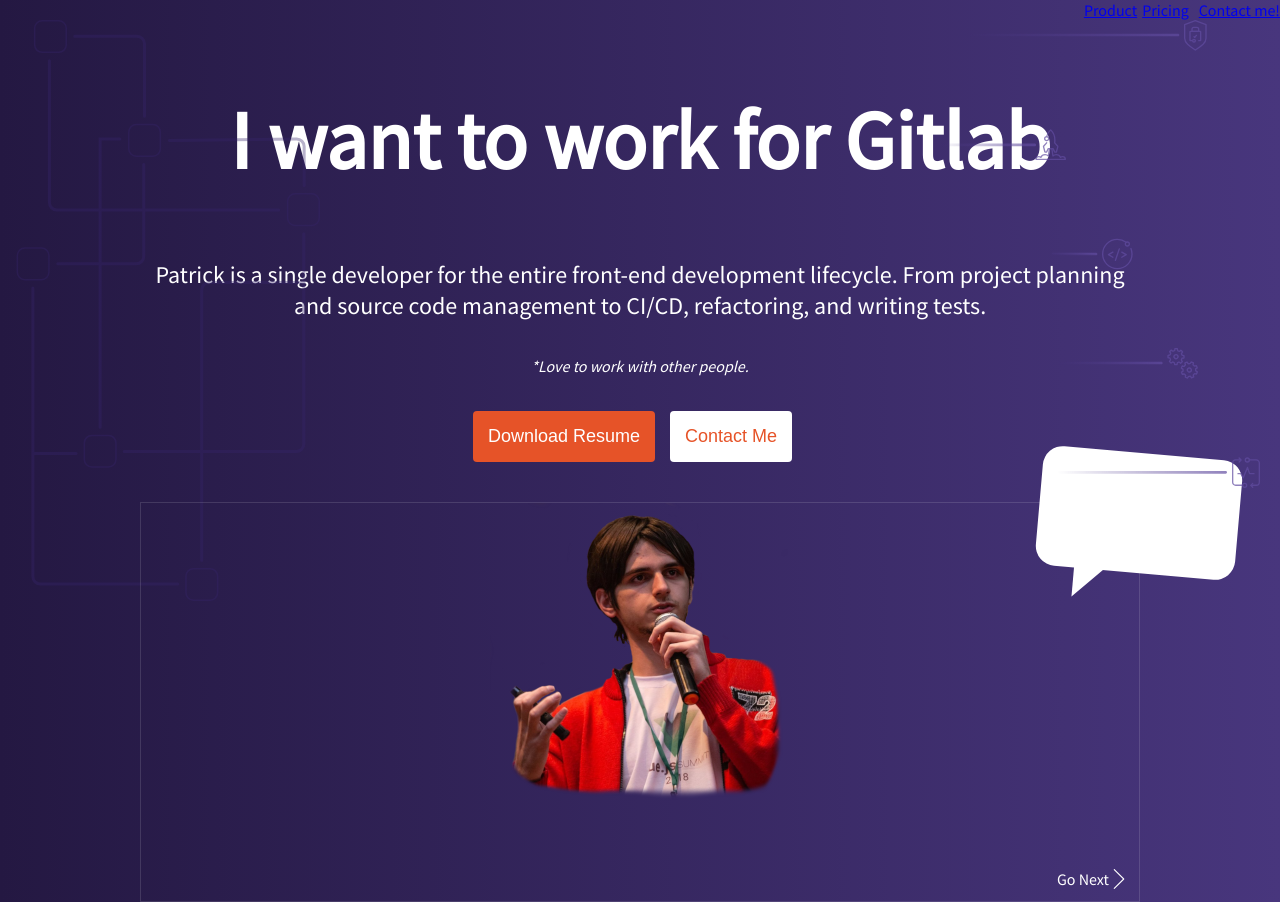
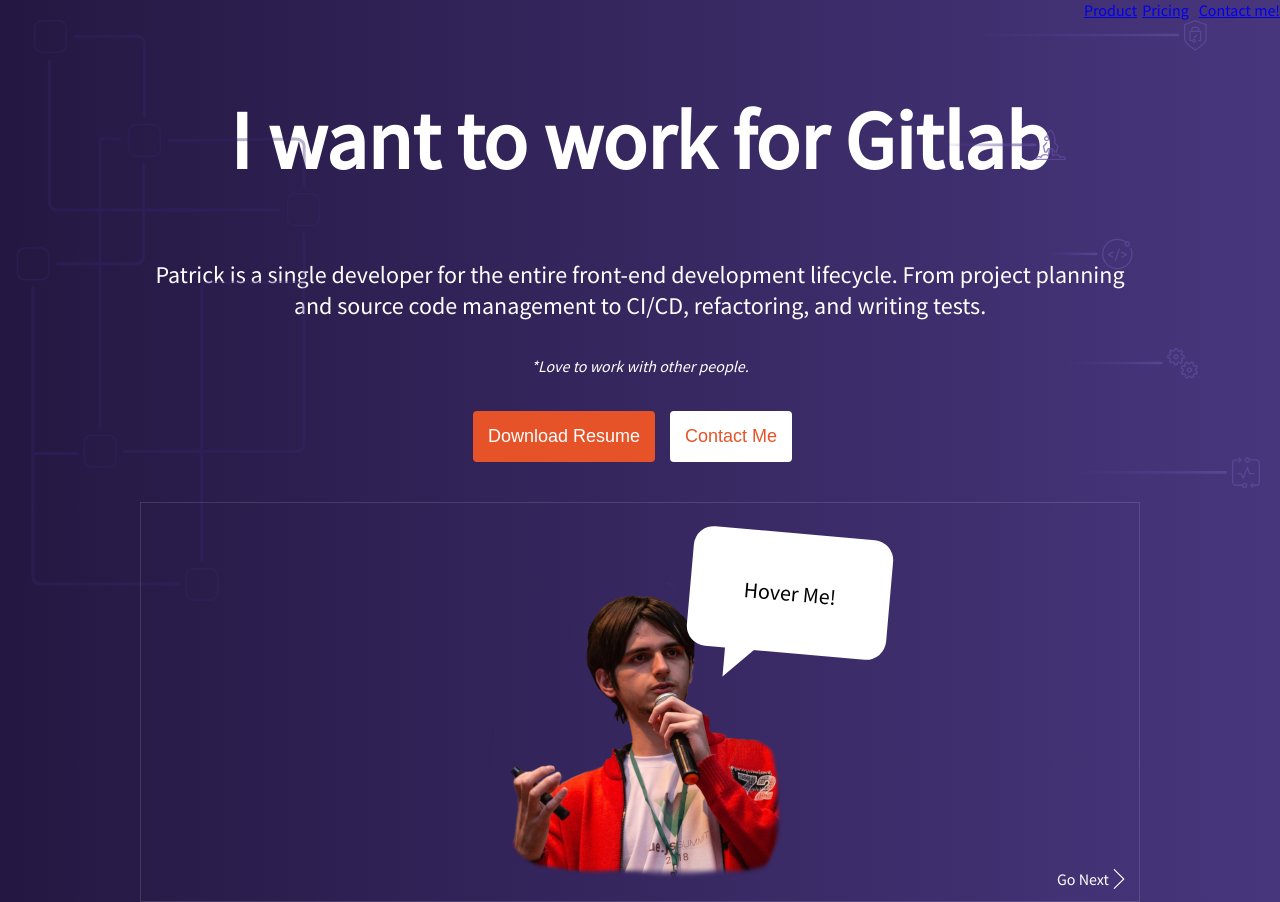
Before and after one commit to trickstival/i-wanna-work-for-gitlab, a Vue app: page /#/ in a window 1280 px wide. Built offline with nearby package versions, Linux system fonts and the light colour scheme; a web font is replaced by a local one.

Commit message:
Basic entity managing is working!

```diff
--- a/src/components/SceneRenderer.vue
+++ b/src/components/SceneRenderer.vue
@@ -1,28 +1,14 @@
 <template>
     <scene
-        :started.sync="isFirstSceneRunning"
-        :entities="sceneEntities"
-        @next="next">
-        <!-- <character
-            :class="{ jingling: !currentAct }"
-            :image="require('@/assets/characters/me_vuejs.png')"
-            class="me-vue">
-            <div v-if="isFirstSceneRunning" class="default-dialog">
-                {{ characters.ME.currentDialog }}
-            </div>
-            <template v-else>
-                <span class="bla first-bla">PLS,</span>
-                <span class="bla second-bla">HOVER,</span>
-                <span class="bla third-bla">ME.</span>
-            </template>
-        </character> -->
+        :initial-entities="sceneEntities"
+        :actions="actions">
     </scene>
 </template>
 
 <script>
 import Scene from './scene-use/Scene'
-import Act from './scene-use/Act'
-import Character, { BuildCharacter } from './scene-use/Character'
+import Character from './scene-use/Character'
+import { characters, actions } from './lists'
 import Baloon from './scene-use/Baloon'
 
 export default {
@@ -33,70 +19,26 @@
     },
     data () {
         return {
-            characters: {
-                ME: BuildCharacter()
-            },
+            actions,
             currentAct: null
         }
     },
     computed: {
-        isFirstSceneRunning: {
-            set (val) {
-                if (val) {
-                    this.start()
-                    return
-                }
-                this.currentAct = null
-            },
-            get () {
-                return this.currentAct
-            }
-        },
-        firstScene () {
-            const { ME } = this.characters
-            return [
-                (act) => {
-                    act.addCharacter(ME)
-                    ME.speak(`Hello, I'm Patrick`)
-                    ME.speak(`I'm here to show some of the stuff I can do with JS`)
-                    ME.speak(`First, let me tell ya about my first project`)
-                    ME.speak(`It all started in 2017, with this project called ScoutUp!`)
-
-                },
-                (act) => ME.speak(`I'm here to show some of the stuff I can do with JS`)
-            ].map(exec => Act(this.firstScene, exec))
-        },
         sceneEntities () {
             return [
-                ...Object.values(this.characters)
-            ].map(entity => entity.getEntity())
+                ...characters
+            ].map(char => char.getEntity())
         }
     },
     methods: {
-        start () {
-            this.next()
-        },
-        next () {
-            if (this.currentAct && !this.currentAct.done) {
-                this.currentAct.resume()
-                return
-            }
-            const { firstScene } = this
-            this.currentAct = firstScene[firstScene.indexOf(this.currentAct) + 1]
 
-            if (!this.currentAct) {
-                return
-            }
-            return this.currentAct.start()
-        }
     }
 }
 </script>
 
-<style lang="scss" scoped>
+<style lang="scss">
 @import url('https://fonts.googleapis.com/css?family=ZCOOL+KuaiLe');
 .me-vue {
-    position: absolute;
     left: 35%;
     top: 20%;
 }
--- /dev/null
+++ b/src/components/lists/actions.js
@@ -0,0 +1,28 @@
+import SceneEntity from '@/components/scene-use/SceneEntity'
+
+const image = (id, url) => {
+    return SceneEntity(id, {
+        getComponent () {
+            return {
+                name: 'imageEntity',
+                render: h => h('img', {
+                    attrs: { src: url }
+                })
+            }
+        }
+    })
+}
+
+// if a function is yielded, it should wait for the user to click on "Go Next"
+export default async function* (scene) {
+    const patrick = scene.get('patrick')
+    yield patrick.speak('Hey guys!')
+    yield patrick.speak(`I'm Patrick, a Web Developer who really wanna work for you.`)
+    yield patrick.speak('Let me show you some of my open-source projects')
+    patrick.goTo({ left: 0 })
+    const thePirateImage = image('the-pirate', require('@/assets/the-pirate-example.jpg'))
+    await scene.addEntity(thePirateImage)
+    thePirateImage.moveTo({ top: '50%', right: '5px' })
+    yield patrick.speak('This is how you use my lib called "the-pirate"')
+
+}
--- /dev/null
+++ b/src/components/lists/characters.js
@@ -0,0 +1,10 @@
+import { BuildCharacter } from '../scene-use/Character'
+
+// exports some character entities
+export default [
+    BuildCharacter({
+        image: require('@/assets/characters/me_vuejs.png'),
+        id: 'patrick',
+        class: 'me-vue'
+    })
+]
--- /dev/null
+++ b/src/components/lists/index.js
@@ -0,0 +1,2 @@
+export { default as characters } from './characters'
+export { default as actions } from './actions'
--- a/src/components/scene-use/Baloon.vue
+++ b/src/components/scene-use/Baloon.vue
@@ -33,7 +33,12 @@
     position: absolute;
     border-radius: 20px;
     background-color: #fff;
+    display: flex;
+    justify-content: center;
+    align-items: center;
+    font-size: 22px;
     &::before {
+        mix-blend-mode: color-burn;
         content: '';
         position: absolute;
         bottom: -24%;
--- a/src/components/scene-use/Character.vue
+++ b/src/components/scene-use/Character.vue
@@ -2,7 +2,10 @@
     <div class="character">
         <img :src="image">
         <baloon v-bind="attrs.baloon">
-            <slot />
+            <slot v-if="!internalSpeech" />
+            <template v-else>
+                {{ internalSpeech }}
+            </template>
         </baloon>
     </div>
 </template>
@@ -11,37 +14,32 @@
 import Baloon from './Baloon'
 import SceneEntity from './SceneEntity'
 
-export const BuildCharacter = () => {
-    let speechCount = 0
-    let boundAct = null
+// A character is also a scene entity
+export const BuildCharacter = ({ id, ...binding }) => {
     let sceneEntity = null
+    let scene = null
 
     return {
-        currentDialog: '',
         set boundAct (act) {
             sceneEntity.boundAct = boundAct = act
         },
+        goTo (directions) {
+            sceneEntity.moveTo(directions)
+        },
         speak (dialog) {
-            const speakAction = () => {
-                this.currentDialog = dialog
-                speechCount++
+            return (scene) => {
+                sceneEntity.componentInstance.internalSpeech = dialog
+                scene.pause()
             }
-            if (boundAct && speechCount) {
-                boundAct.appendAction(speakAction)
-                return
-            }
-            speakAction()
         },
         getComponent () {
             return comp
         },
         getEntity () {
             if (!sceneEntity) {
-                sceneEntity = SceneEntity(this)
+                sceneEntity = SceneEntity(id, this)
             }
-            sceneEntity.binding = {
-                image: require('@/assets/characters/me_vuejs.png')
-            }
+            sceneEntity.binding = binding
             return sceneEntity
         }
     }
@@ -54,6 +52,11 @@
     props: {
         image: {
             type: String
+        }
+    },
+    data () {
+        return {
+            internalSpeech: 'Hover Me!'
         }
     },
     computed: {
@@ -79,6 +82,8 @@
 export default comp
 </script>
 
-<style>
-
+<style lang="scss">
+.character {
+    transition: all ease 1s;
+}
 </style>
--- a/src/components/scene-use/Scene.vue
+++ b/src/components/scene-use/Scene.vue
@@ -2,12 +2,15 @@
     <div class="scene scene-video">
         <play-button-overlay v-if="!started" @click="start" />
         <component
-            v-for="entity in entities"
+            v-for="(entity, idx) in entities"
             v-bind="entity.binding"
+            :key="entity.id + idx"
             :is="entity.component"
+            :ref="entity.id"
+            class="entity"
         />
         <slot />
-        <div @click="$emit('next')" class="scene-selector">
+        <div @click="nextFrame && nextFrame()" class="scene-selector">
             Go Next
             <span
                 @click="$emit('input', idx)"
@@ -25,20 +28,80 @@
         PlayButtonOverlay
     },
     props: {
-        started: {
-            default: false
+        actions: {
+            default: () => [],
+            type: Function
         },
-        entities: {
+        initialEntities: {
             default: [],
             type: Array
         }
     },
+    data () {
+        return {
+            started: false,
+            waitingFrame: null,
+            nextFrame: null,
+            entities: []
+        }
+    },
+    computed: {
+
+    },
     methods: {
         start () {
+            this.play()
             this.$emit('update:started', true)
             this.$emit('start')
-        }
-    }
+        },
+        mountEntity (entity) {
+            const [ref] = this.$refs[entity.id]
+            entity.mount(ref)
+        },
+        async play () {
+            this.started = true
+            const { actions } = this
+
+            const sceneApi = {
+                addEntity: entity => {
+                    this.entities.push(entity)
+                    return this.$nextTick()
+                        .then(() => this.mountEntity(entity))
+                },
+                getEntity: (id) => {
+                    // it should be immutable :(
+                    return this.entities.find(entity => entity.id === id)
+                },
+                get (id) {
+                    return this.getEntity(id).implementer
+                },
+                pause: () => {
+                    this.waitingFrame = new Promise((resolve) => {
+                        this.nextFrame = resolve
+                    })
+                }
+            }
+            const actionIterator = actions(sceneApi)
+            let isDone = false
+            do {
+                const act = await actionIterator.next()
+                if (act.value) {
+                    act.value(sceneApi)
+                    // if the scene was pause in the current action, wait for the user click
+                    if (this.waitingFrame) {
+                        await this.waitingFrame
+                    }
+                }
+                isDone = act.done
+            } while (!isDone)
+        },
+    },
+    created () {
+        this.entities = this.initialEntities
+    },
+    mounted () {
+        this.entities.forEach(entity => this.mountEntity(entity))
+    },
 }
 </script>
 
@@ -47,6 +110,9 @@
     display: flex;
     opacity: 0;
     z-index: 1;
+}
+.entity {
+    position: absolute;
 }
 .scene {
     height: 100%;
--- a/src/components/scene-use/SceneEntity.js
+++ b/src/components/scene-use/SceneEntity.js
@@ -1,22 +1,27 @@
-export default (implementer) => {
+export default (id, implementer) => {
+    const sceneContainer = document.querySelector('.scene-video')
+
     const self = {
-        binding: null,
-        coordinates: {
-            set top (val) {
-                self.boundAct
-            },
-            set bottom (val) {
+        id,
+        binding: {},
+        implementer,
+        componentInstance: null,
+        get component () {
+            return implementer.getComponent()
+        },
+        moveTo (directions) {
+            const domEl = this.componentInstance.$el
+            domEl.style.left = undefined
+            domEl.style.right = undefined
+            domEl.style.top = undefined
+            domEl.style.bottom = undefined
 
-            },
-            set left (val) {
-
-            },
-            set right (val) {
-
+            for (const direction in directions) {
+                domEl.style[direction] = directions[direction]
             }
         },
-        get component () {
-            return implementer.getComponent()
+        mount (componentInstance) {
+            this.componentInstance = componentInstance
         },
         boundAct: null
     }
```
Also changed, not shown: src/components/scene-use/Act.js (deleted, +0 -35 lines), src/assets/logo.png (deleted), src/assets/the-pirate-example.jpg (added).
